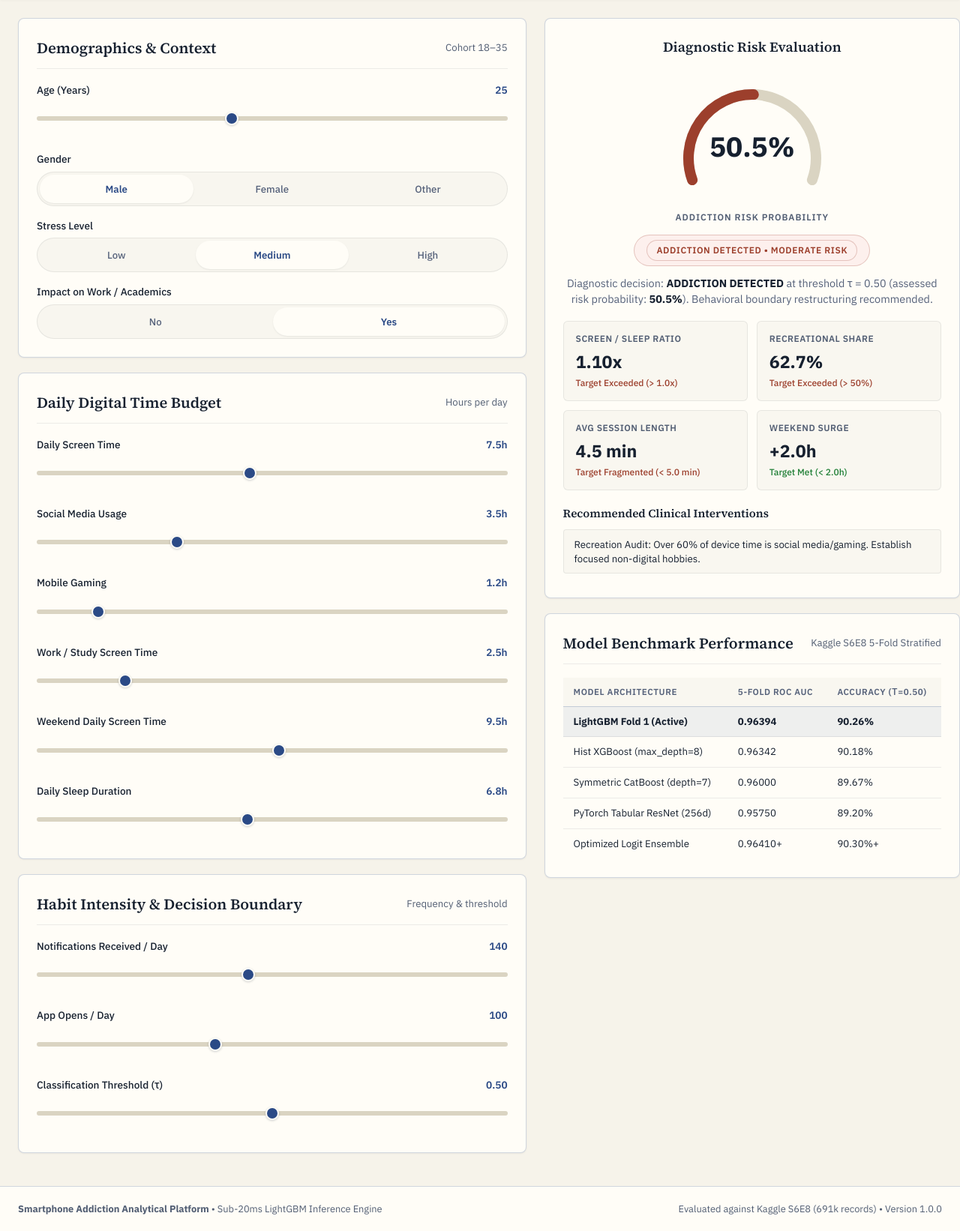
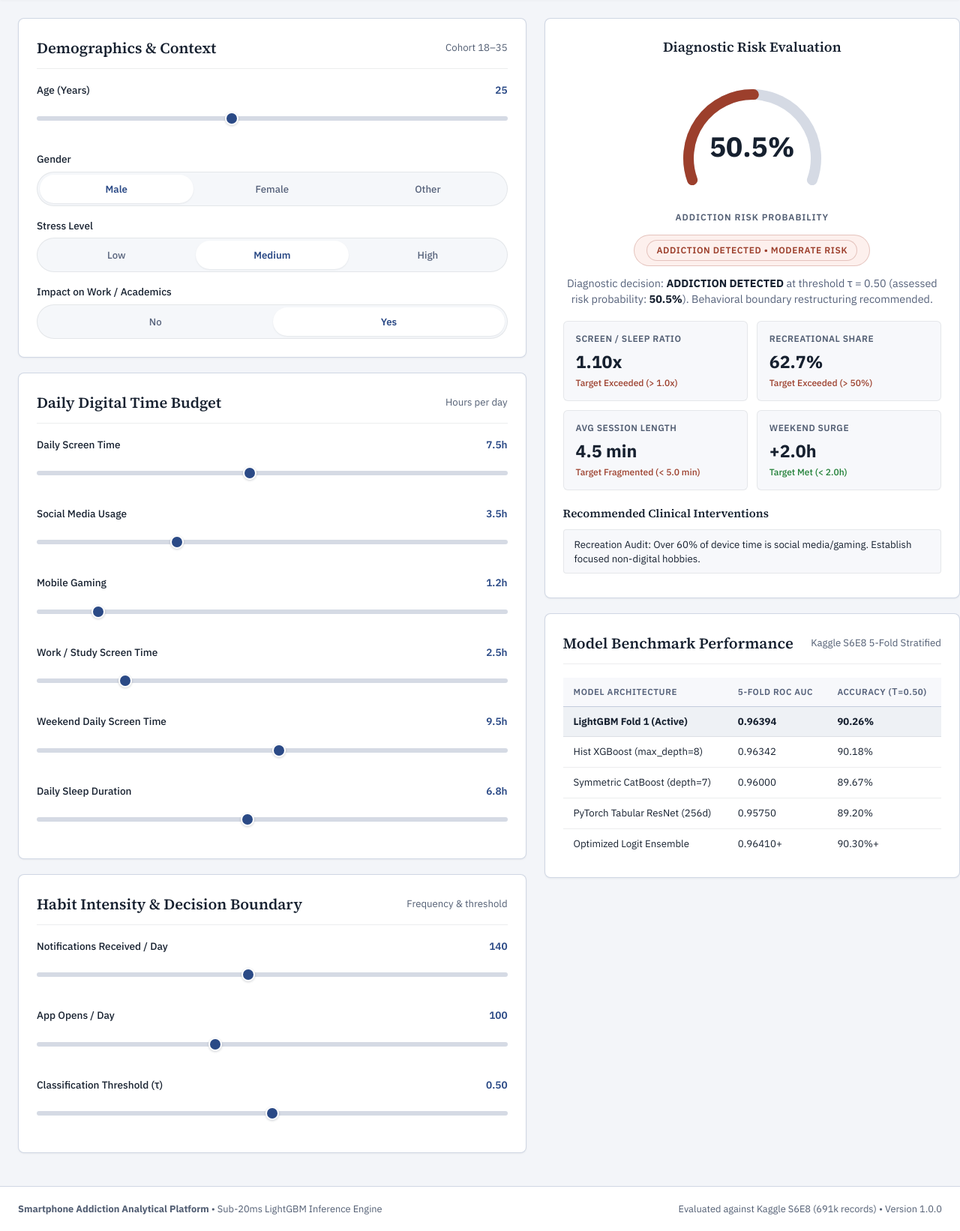
Before and after one commit to jegadeesh17/Smartphone-Addiction-Prediction, a FastAPI app: page / in a window 1280 px wide. Shown: the part 126-1768 px from the top of the page at 75% size. Run offline with FastAPI, Linux system fonts and the light colour scheme.

Commit message:
feat(ui): cool neutral surfaces and indigo favicon
Co-Authored-By: Claude Sonnet 5.5 <noreply@anthropic.com>

```diff
--- a/src/static/css/tokens.css
+++ b/src/static/css/tokens.css
@@ -9,18 +9,18 @@
     /* ----------------------------------------------------------------------
        Canvas & Surfaces (Warm Editorial Parchment)
        ---------------------------------------------------------------------- */
-    --bg: #F6F3EA;             /* Warm editorial parchment background */
-    --panel: #FFFDF7;          /* Card surface container */
-    --panel-subtle: #F9F7F0;   /* Secondary recessed surface */
-    --field-bg: #F8F6EF;       /* Form input background */
-    --ink-white: #FFFDF7;      /* Clean surface ink on dark/colored badges */
+    --bg: #F3F5F9;             /* Cool editorial paper background */
+    --panel: #FFFFFF;          /* Card surface container */
+    --panel-subtle: #F7F8FB;   /* Secondary recessed surface */
+    --field-bg: #F5F7FA;       /* Form input background */
+    --ink-white: #FFFFFF;      /* Clean surface ink on dark/colored badges */
 
     /* ----------------------------------------------------------------------
        Borders & Dividers
        ---------------------------------------------------------------------- */
     --line: rgba(43, 74, 134, 0.22);       /* Indigo-tinted hairline border */
     --line-soft: rgba(22, 32, 47, 0.08);   /* Subtle slate divider */
-    --track: #DAD4C2;                      /* Slider track fill */
+    --track: #D5DAE4;                      /* Slider track fill */
     --heatmap-border: rgba(255, 255, 255, 0.2);
 
     /* ----------------------------------------------------------------------
@@ -30,7 +30,7 @@
     --gold-hover: #1F3768;     /* Interactive button hover */
     --gold-subtle: rgba(43, 74, 134, 0.12); /* Subtle tint for active items */
     --gold-highlight: rgba(43, 74, 134, 0.08); /* Table active row tint */
-    --ink-on-gold: #FFFDF7;    /* Contrast text on gold buttons */
+    --ink-on-gold: #FFFFFF;    /* Contrast text on gold buttons */
 
     /* ----------------------------------------------------------------------
        Typography Inks (WCAG 2.2 AA compliant across all backgrounds)
```
Also changed, not shown: DESIGN.md (+5 -5 lines), tests/test_api.py (+3 -3 lines), src/templates/index.html (line endings or trailing spaces).
